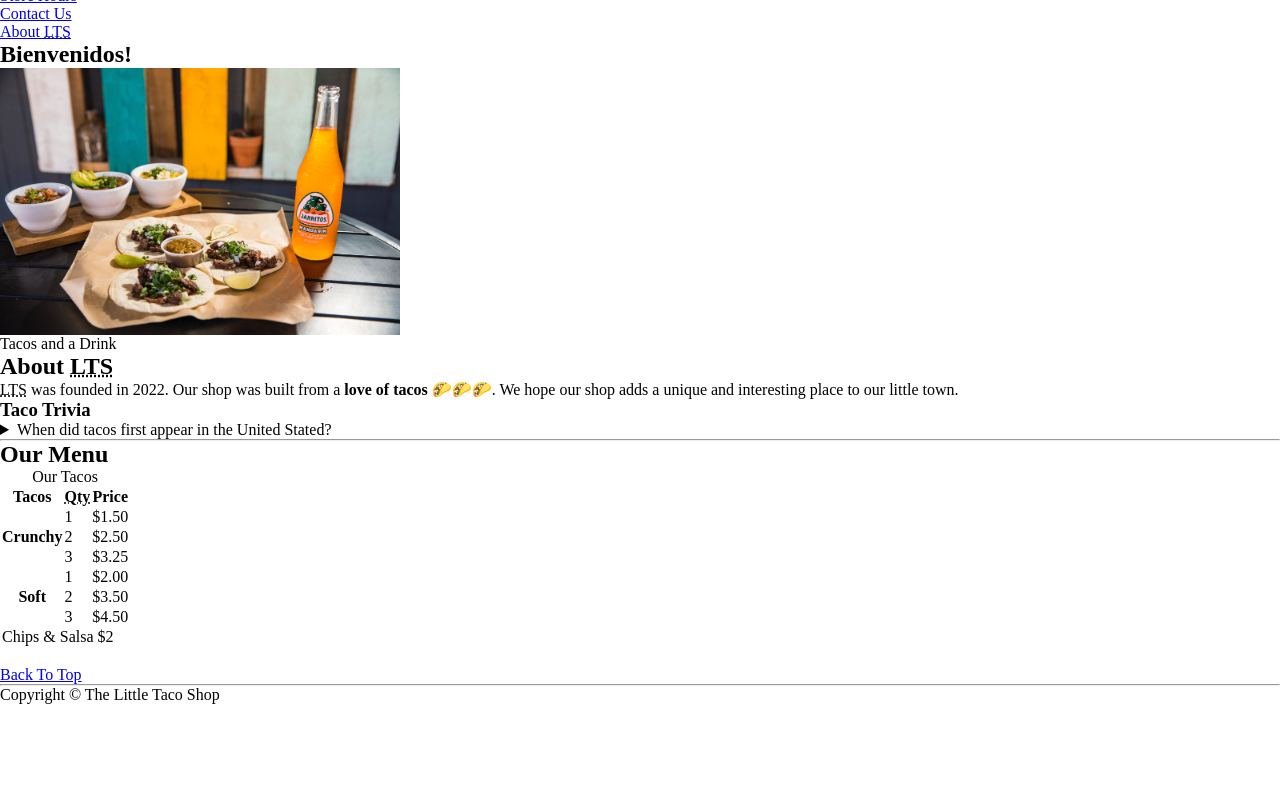
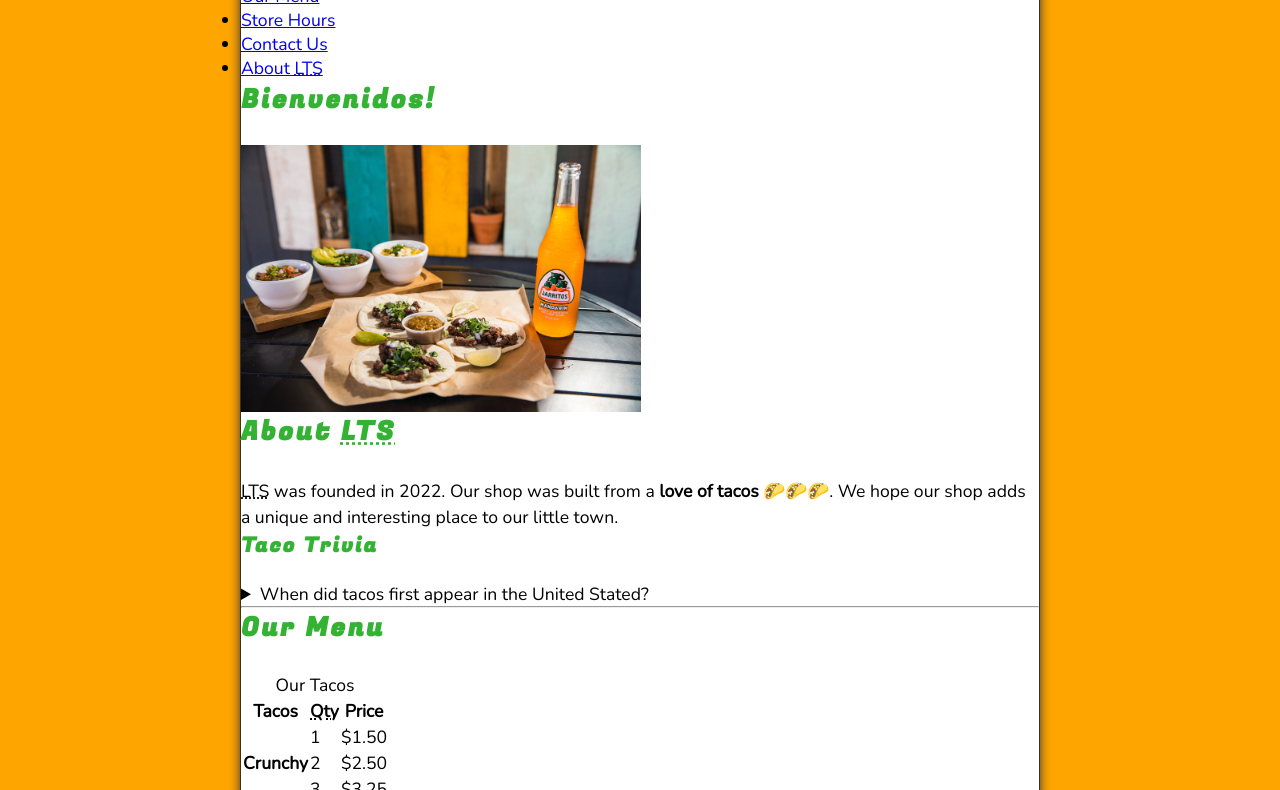
Before and after one commit to mudasir649/ccs_complete, a plain HTML site: page lesson_24/index.html in a window 1280 px wide. Shown: the part 68-858 px from the top of the page. Before the commit the page ends 800 px from the top, so only its background shows below. Drawn offline with nearby package versions, Linux system fonts and the light colour scheme.

Commit message:
added new

```diff
--- a/lesson_24/css/style.css
+++ b/lesson_24/css/style.css
@@ -20,6 +20,8 @@ textarea{
     font: inherit
 }
 
+/* || VARIABLES */
+
 :root{
     /* FONTS */
     --FF: "Nunito", sans-serif;
@@ -32,4 +34,59 @@ textarea{
     --BGIMAGE: linear-gradient(to bottom, var((--BGCOLOR), (--BGCOLOR_FADE)));
     --BODY-BGCOLOR: #FFF;
     --FONT-COLOR: #000;
+    --BORDER-COLOR: #333;
+    --HIGHLIGHT-COLOR: rgb(51, 178, 51);
+
+    /* BORDERS */
+    --BORDERS: 1px solid var(--BORDER-COLOR);
 }
+
+/* || UTILITY CLASSES */
+
+.offscreen{
+    position: absolute;
+    left: -10000px;
+}
+
+.no-wrap{
+    white-space: no;
+}
+
+.text-center{
+    text-align: center;
+}
+
+/* || GENERAL STYELS */
+
+html{
+    scroll-behavior: smooth;
+    font-size: var(--FS);
+    font-family: var(--FF);
+    background-color: var(--BGCOLOR);
+    background-image: var(--BGIMAGE);
+}
+
+body{
+    background-color: var(--BODY-BGCOLOR);
+    color: var(--FONT-COLOR);
+    min-height: 100vh;
+    max-width: 800px;
+    margin: 0 auto;
+    border-left: var(--BORDERS);
+    border-right: var(--BORDERS);
+    box-shadow: 0 0 10px var(--BORDER-COLOR);
+}
+
+h1, h2, h3{
+    font-family: var(--FF-HEADINGS);
+    letter-spacing: 0.1em;
+}
+
+h2, h3{
+    margin-bottom: 1em;
+    color: var(--HIGHLIGHT-COLOR);
+}
+
+p{
+    line-height: 1.5;
+}
```
